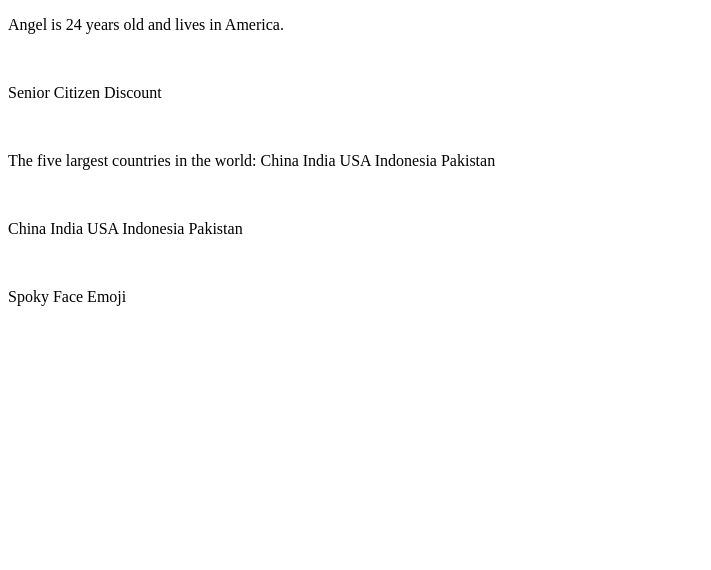
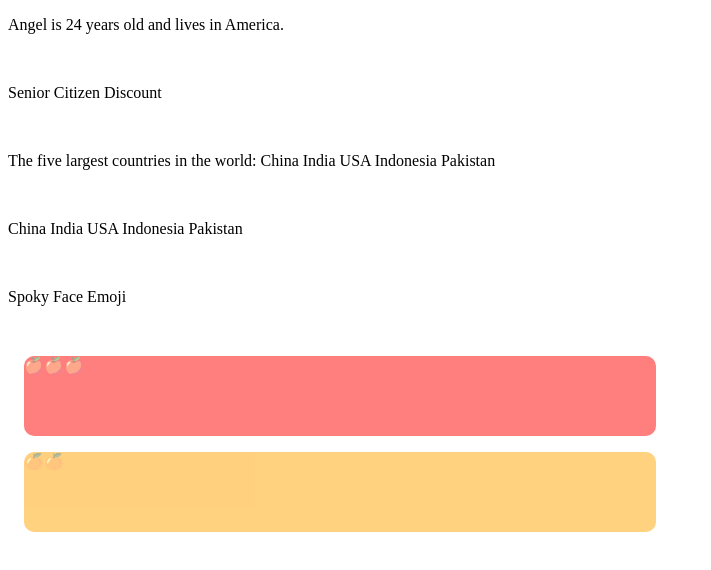
Before and after one commit to Angeltheesoto/BlackJackApp, a plain HTML site: page Practice/test.html in a window 1280 px wide. Shown: the whole page, without its empty margins (0-711 px from the left). Drawn offline with Linux system fonts and the light colour scheme.

```diff
--- a/Practice/test.css
+++ b/Practice/test.css
@@ -48,3 +48,21 @@ button:hover {
 #num1-el, #num2-el, #sum-el {
  text-decoration: underline;
 } */
+
+#apple-shelf {
+ width: 50%;
+ height: 5rem;
+ margin: 1rem;
+ border-radius: 10px;
+ background-color: red;
+ opacity: .5;
+}
+
+#orange-shelf {
+ width: 50%;
+ height: 5rem;
+ margin: 1rem;
+ border-radius: 10px;
+ background-color: orange;
+ opacity: .5;
+}
--- a/Practice/test.js
+++ b/Practice/test.js
@@ -220,7 +220,8 @@
 
 
 
-// more practice
+// more practice/ Review
+// Javascript Programming - Full Course - start - 4:16
 
 
 
@@ -305,5 +306,16 @@ let orangeShelf = document.getElementById("orange-shelf");
 
 
 function sorting() {
-  for (let a = 0; a < fruit.length; a++) { }
+  for (let a = 0; a < fruit.length; a++) {
+    if (fruit[a] === "🍎") {
+      appleShelf.textContent += "🍎"
+    } else if (fruit[a] === "🍊") {
+      orangeShelf.textContent += "🍊"
+    }
+  }
 }
+sorting();
+
+// Javascript Programming - Full Course - end - 4:33
+
+// Build chrome Extension -
--- /dev/null
+++ b/chrome_Extension/chrome.css
@@ -0,0 +1,5 @@
+* {
+ margin: 0;
+ padding: 0;
+ box-sizing: border-box;
+}
```
Also changed, not shown: chrome_Extension/chrome.html (added, +18 -0 lines), chrome_Extension/chrome.js (added).
